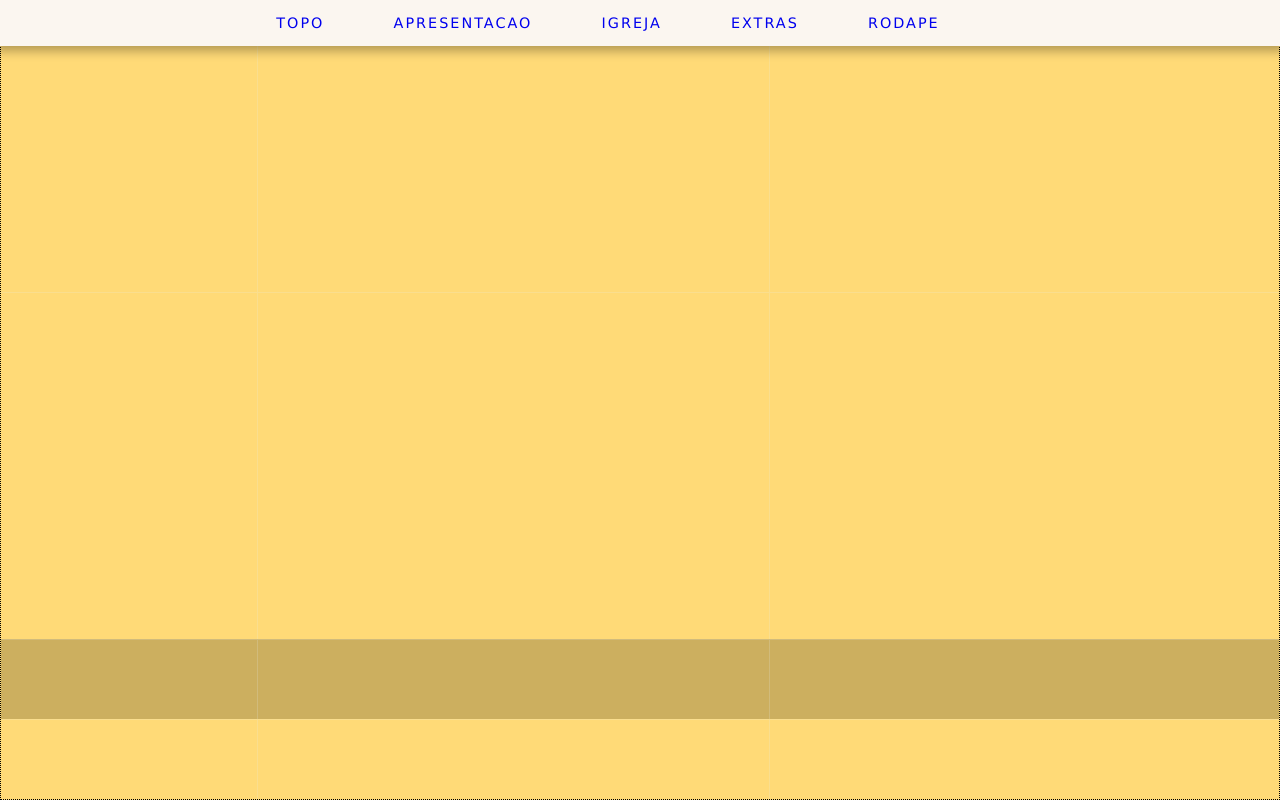
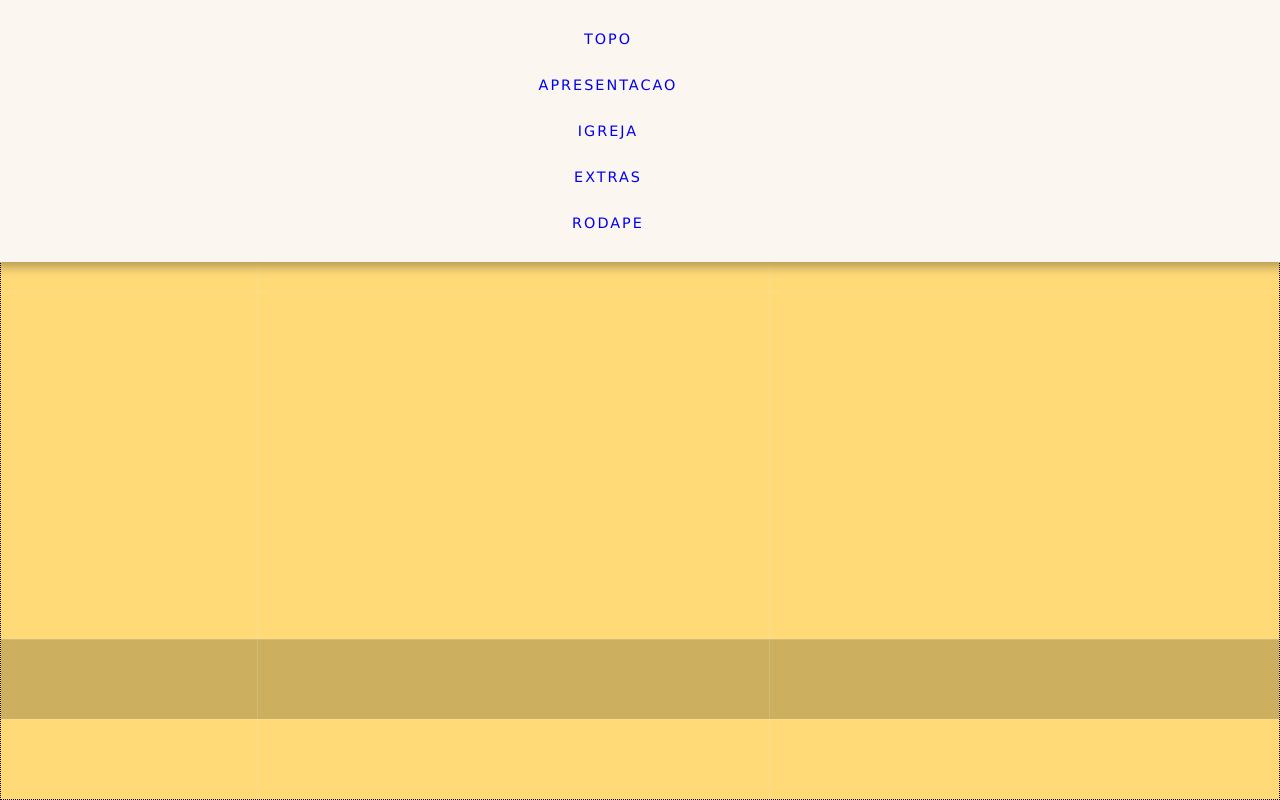
Before and after one commit to danielmascena/wedding-website, a website built with Parcel: page index.html in a window 1280 px wide. Built offline with nearby package versions, Linux system fonts and the light colour scheme; some packages are replaced by stand-ins of ours; no server answers; a web font is replaced by a local one.

Commit message:
wrapping the menu itens

```diff
--- a/index.html
+++ b/index.html
@@ -34,21 +34,38 @@
         <div aria-hidden="true"></div>
       </header>
       <nav class="navbar top-nav">
+        <ul>
+          <li>
             <a href="topo" onclick="goToSection('page-header')" tabindex="0">Topo</a>
+
+          </li>
+          <li>
             <a
                 href="apresentacao"
                 onclick="goToSection('presentation')"
                 tabindex="0"
               >Apresentacao</a>
+
+          </li>
+          <li>
             <a href="igreja"
             onclick="goToSection('church')"
             tabindex="0">Igreja</a>
+
+          </li>
+          <li>
             <a href="extras"
             onclick="goToSection('extras')"
             tabindex="0">Extras</a>
+
+          </li>
+          <li>
             <a href="rodape"
             onclick="goToSection('page-footer')"
             tabindex="0">Rodape</a>
+
+          </li>
+        </ul>
       </nav>
       <section class="section section-presentation" id="presentation">
         <article>
@@ -93,7 +110,7 @@
       <footer class="section main-footer" id="page-footer">
         <p>Contato: +55 84 981718181</p>
         <p>
-          Copyright ©️ <time>2019</time> by Daniel Mascena <span>feito com &lt;3 usando padroes Web</span>
+          Copyright ©️ <time>2019</time> by Daniel Mascena <span>done with &lt;3 using Web Standards</span>
         </p>
 
       </footer>
--- a/src/styles.css
+++ b/src/styles.css
@@ -6,6 +6,8 @@
   --color2: #FFDA77;
   --color3: #FBF6F0;
   --color4: #AEE6E6;
+  --text-color: #000;
+  --bg-color: #fff;
 }
 * {
   box-sizing: border-box;
@@ -93,6 +95,10 @@ body {
 .navbar {
   position: fixed;
   z-index: 999;
+}
+.navbar ul {padding: 0}
+.navbar li {
+  list-style-type: none;
 }
 .navbar a {
   display: inline-block;
```
Lines whose indentation alone changed are shown as unchanged.
